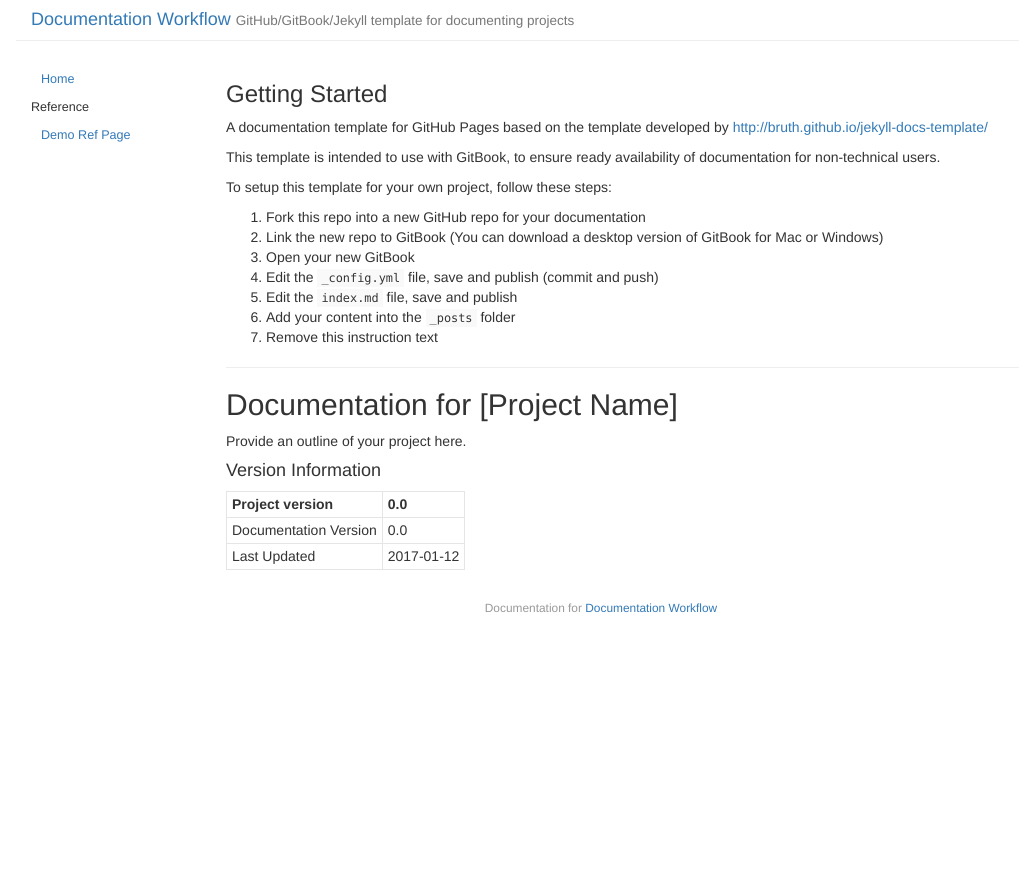
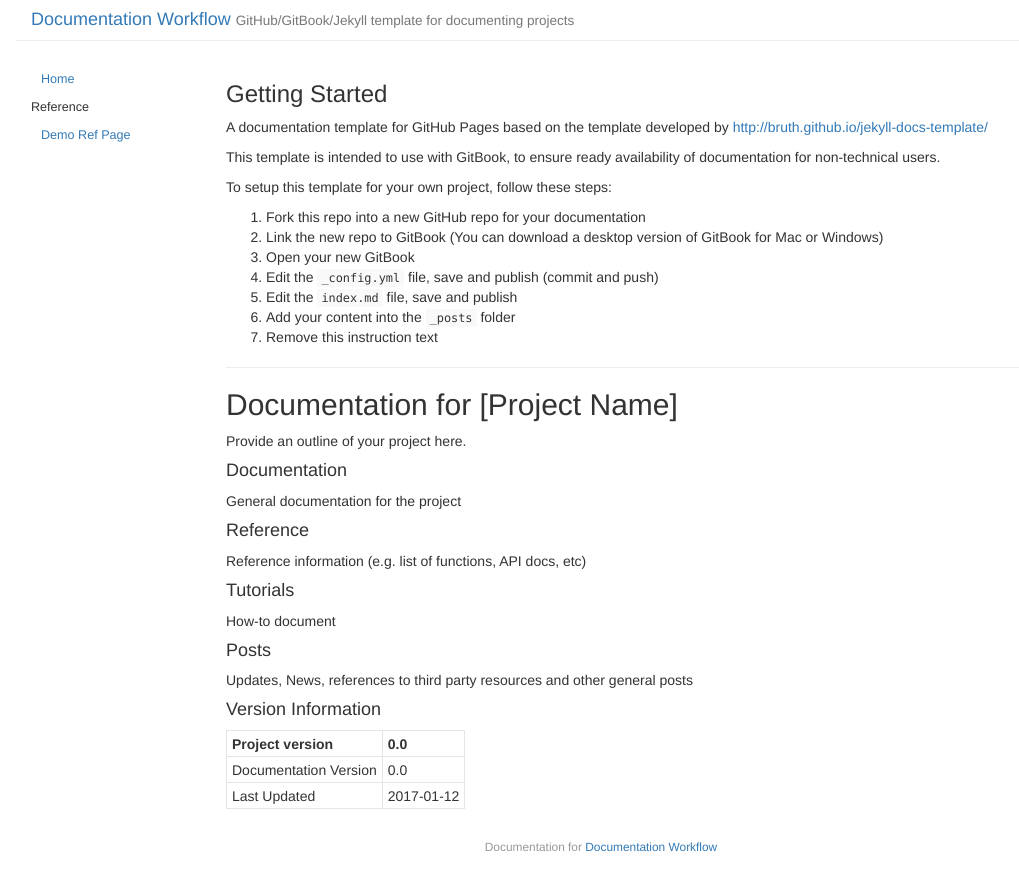
Before and after one commit to andrewresearch/doc-workflow, a Jekyll site: the page built from index.md, in a window 1280 px wide. Shown: the top 891 px of the page, without its empty margins (39-1058 px from the left). Built offline with Jekyll 4.4.1, drawn with Linux system fonts in a browser that asks for light colours.

Commit message:
Updates index.md
Auto commit by GitBook Editor

```diff
--- a/index.md
+++ b/index.md
@@ -26,7 +26,21 @@ To setup this template for your own project, follow these steps:
 
 Provide an outline of your project here.
 
+#### Documentation
 
+General documentation for the project
+
+#### Reference
+
+Reference information \(e.g. list of functions, API docs, etc\)
+
+#### Tutorials
+
+How-to document
+
+#### Posts
+
+Updates, News, references to third party resources and other general posts
 
 #### Version Information
 
```
